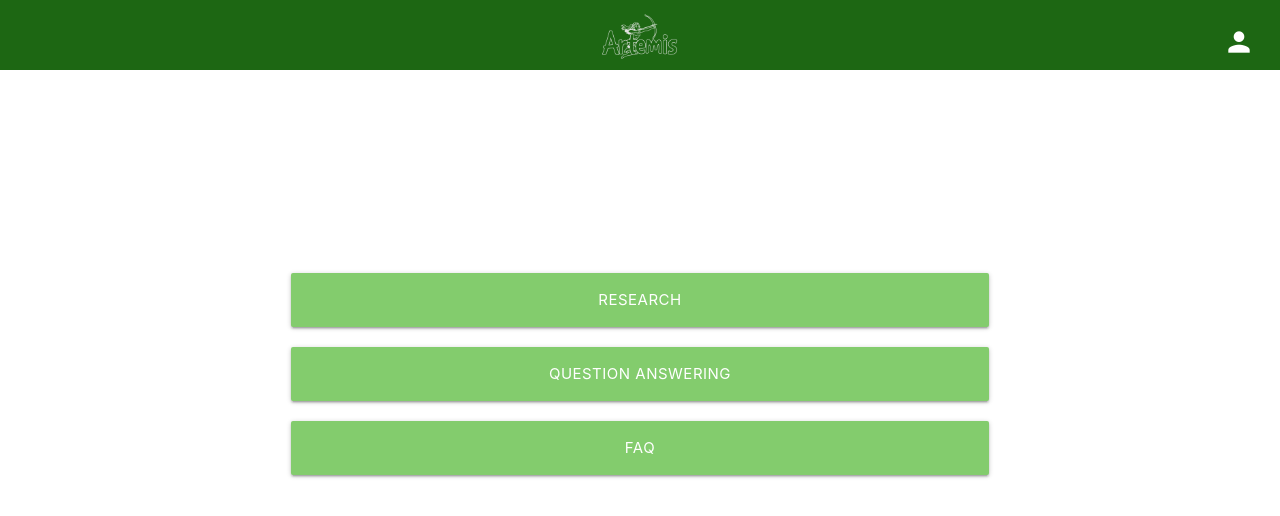
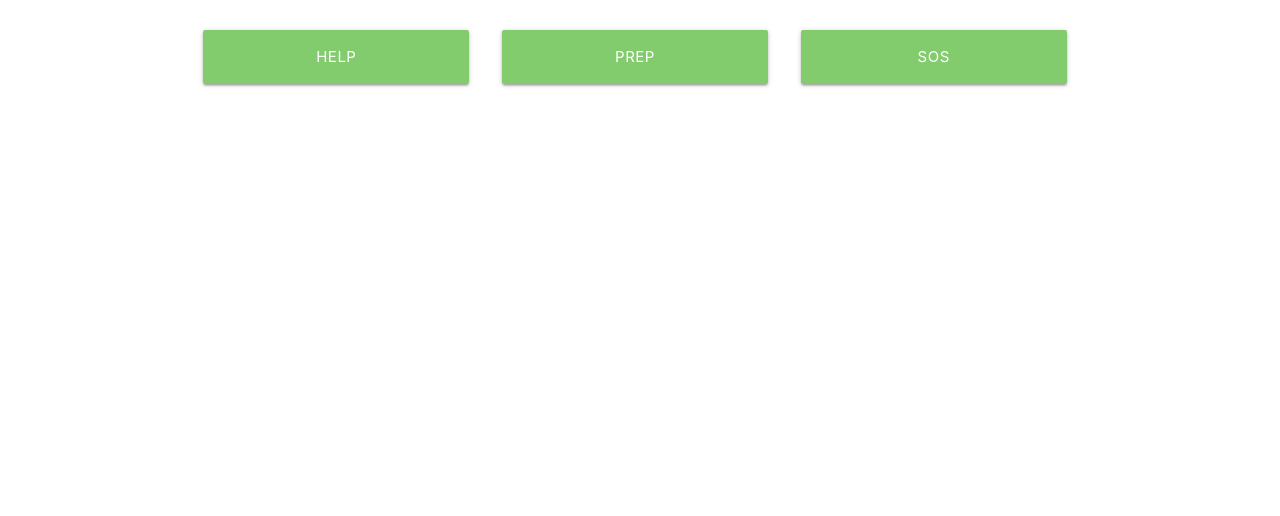
Before and after one commit to BonelessWater/Artemis, a React (Create React App) app in the folder artemis/: page / in a window 1280 px wide. Shown: the top 516 px of the page. Built offline with nearby package versions, Linux system fonts and the light colour scheme; a web font is replaced by a local one.

Commit message:
trophy image

```diff
--- a/artemis/src/App.js
+++ b/artemis/src/App.js
@@ -2,7 +2,6 @@
 import './App.css';
 import React from 'react';
 import { BrowserRouter as Router, Routes, Route } from 'react-router-dom';
-import Header from './components/Header';
 import Body from './components/Body';
 import ResearchPage from './components/ResearchPage';
 
@@ -24,7 +23,6 @@ const HelpPage = () => (
 
 const App = () => (
   <Router>
-    <Header />
     <Routes>
       <Route path="/" element={<Body />} />
       <Route path="/research" element={<ResearchPage />} />
--- a/artemis/src/components/Body.js
+++ b/artemis/src/components/Body.js
@@ -1,40 +1,159 @@
 // src/Body.js
-import React from 'react';
-import { Link } from 'react-router-dom'; // Import Link from react-router-dom
+import React, { useState, useEffect, useRef } from 'react';
+import { Link } from 'react-router-dom';
 
-const Body = () => {
-  // Style object for the buttons
-  const buttonStyle = {
-    width: '80%',
-    margin: '10px 0',
-    backgroundColor: '#83CC6D'
+// SosSlider Component – Slide from right to left to confirm SOS
+const SosSlider = ({ onConfirm }) => {
+  const sliderRef = useRef(null);
+  const handleRef = useRef(null);
+  const [dragging, setDragging] = useState(false);
+  const [startX, setStartX] = useState(0);
+  const [handleLeft, setHandleLeft] = useState(null);
+
+  // Set initial handle position (right aligned)
+  useEffect(() => {
+    if (sliderRef.current && handleRef.current) {
+      const sliderWidth = sliderRef.current.offsetWidth;
+      const handleWidth = handleRef.current.offsetWidth;
+      setHandleLeft(sliderWidth - handleWidth);
+    }
+  }, []);
+
+  const onMouseDown = (e) => {
+    e.stopPropagation();
+    e.preventDefault();
+    setDragging(true);
+    setStartX(e.clientX);
+  };
+
+  const onMouseMove = (e) => {
+    if (!dragging) return;
+    e.stopPropagation();
+    e.preventDefault();
+    if (sliderRef.current && handleRef.current) {
+      const sliderWidth = sliderRef.current.offsetWidth;
+      const handleWidth = handleRef.current.offsetWidth;
+      const dx = e.clientX - startX;
+      setHandleLeft((prev) => {
+        let newLeft = (prev !== null ? prev + dx : 0);
+        if (newLeft < 0) newLeft = 0;
+        if (newLeft > sliderWidth - handleWidth) newLeft = sliderWidth - handleWidth;
+        return newLeft;
+      });
+      setStartX(e.clientX);
+    }
+  };
+
+  const onMouseUp = (e) => {
+    if (!dragging) return;
+    e.stopPropagation();
+    e.preventDefault();
+    setDragging(false);
+    // If the handle has been dragged far enough left (e.g., less than 20px), confirm SOS
+    if (handleLeft !== null && handleLeft < 20) {
+      if (onConfirm) onConfirm();
+    } else {
+      // Reset the handle to the right side
+      if (sliderRef.current && handleRef.current) {
+        const sliderWidth = sliderRef.current.offsetWidth;
+        const handleWidth = handleRef.current.offsetWidth;
+        setHandleLeft(sliderWidth - handleWidth);
+      }
+    }
   };
 
   return (
-    <div className="container center-align" style={{ marginTop: '30px' }}>
+    <div
+      ref={sliderRef}
+      style={{
+        position: 'relative',
+        width: '300px',
+        height: '50px',
+        background: '#eee',
+        borderRadius: '25px',
+        overflow: 'hidden',
+        margin: '20px auto'
+      }}
+      onMouseMove={onMouseMove}
+      onMouseUp={onMouseUp}
+      onMouseLeave={onMouseUp} // Reset if mouse leaves slider area
+    >
       <div
-        className="row"
-        style={{ minHeight: '70vh', display: 'flex', flexDirection: 'column', justifyContent: 'center' }}
+        ref={handleRef}
+        onMouseDown={onMouseDown}
+        style={{
+          position: 'absolute',
+          left: handleLeft,
+          top: 0,
+          bottom: 0,
+          width: '80px',
+          background: '#CFA575',
+          borderRadius: '25px',
+          display: 'flex',
+          alignItems: 'center',
+          justifyContent: 'center',
+          cursor: 'pointer',
+          userSelect: 'none'
+        }}
       >
-        <div className="col s12">
-          {/* Use Link to navigate to the research page */}
-          <Link to="/research" className="btn-large" style={buttonStyle}>
-            Research
-          </Link>
-        </div>
-        <div className="col s12">
-          <button className="btn-large" style={buttonStyle}>
-            Question Answering
-          </button>
-        </div>
-        <div className="col s12">
-          <button className="btn-large" style={buttonStyle}>
-            FAQ
-          </button>
-        </div>
+        SOS
       </div>
     </div>
   );
 };
 
+const Body = () => {
+  // State to show/hide the SOS confirmation card
+  const [showSosCard, setShowSosCard] = useState(false);
+
+  // Called when the slider confirms the SOS action
+  const handleSosConfirm = () => {
+    alert('SOS Confirmed!');
+    setShowSosCard(false);
+  };
+
+  return (
+    <div className="container center-align" style={{ marginTop: '30px' }}>
+      {/* Three buttons next to each other */}
+      <div className="row" style={{ display: 'flex', justifyContent: 'center', gap: '10px' }}>
+        <div className="col s4">
+          <button className="btn-large" style={{ backgroundColor: '#83CC6D', width: '100%' }}>
+            Help
+          </button>
+        </div>
+        <div className="col s4">
+          <button className="btn-large" style={{ backgroundColor: '#83CC6D', width: '100%' }}>
+            Prep
+          </button>
+        </div>
+        <div className="col s4">
+          <button
+            className="btn-large"
+            style={{ backgroundColor: '#83CC6D', width: '100%' }}
+            onClick={() => setShowSosCard(true)}
+          >
+            SOS
+          </button>
+        </div>
+      </div>
+
+      {/* Conditionally render the SOS confirmation card */}
+      {showSosCard && (
+        <div className="card" style={{ margin: '20px auto', width: '90%', maxWidth: '400px' }}>
+          <div className="card-content">
+            <span className="card-title">Confirm SOS</span>
+            <p>Slide the button to confirm SOS.</p>
+            <SosSlider onConfirm={handleSosConfirm} />
+          </div>
+          <div className="card-action">
+            <button className="btn red" onClick={() => setShowSosCard(false)}>
+              Cancel
+            </button>
+          </div>
+        </div>
+      )}
+    </div>
+  );
+};
+
 export default Body;
--- a/artemis/src/components/Header.js
+++ /dev/null
@@ -1,194 +0,0 @@
-// src/Header.js
-import React, { useEffect, useRef, useState } from 'react';
-import M from 'materialize-css';
-import 'materialize-css/dist/css/materialize.min.css';
-import { Link } from 'react-router-dom';
-
-// SosSlider Component – Slide from right to left to activate SOS mode
-const SosSlider = ({ onActivate }) => {
-  const sliderRef = useRef(null);
-  const handleRef = useRef(null);
-  const [dragging, setDragging] = useState(false);
-  const [startX, setStartX] = useState(0);
-  const [handleLeft, setHandleLeft] = useState(null);
-
-  // Set initial handle position (right aligned)
-  useEffect(() => {
-    if (sliderRef.current && handleRef.current) {
-      const sliderWidth = sliderRef.current.offsetWidth;
-      const handleWidth = handleRef.current.offsetWidth;
-      setHandleLeft(sliderWidth - handleWidth);
-    }
-  }, []);
-
-  const onMouseDown = (e) => {
-    e.stopPropagation();
-    e.preventDefault();
-    setDragging(true);
-    setStartX(e.clientX);
-  };
-
-  const onMouseMove = (e) => {
-    if (!dragging) return;
-    e.stopPropagation();
-    e.preventDefault();
-    if (sliderRef.current && handleRef.current) {
-      const sliderWidth = sliderRef.current.offsetWidth;
-      const handleWidth = handleRef.current.offsetWidth;
-      const dx = e.clientX - startX;
-      // Update handle position; constrain within [0, sliderWidth - handleWidth]
-      setHandleLeft((prev) => {
-        let newLeft = (prev !== null ? prev + dx : 0);
-        if (newLeft < 0) newLeft = 0;
-        if (newLeft > sliderWidth - handleWidth) newLeft = sliderWidth - handleWidth;
-        return newLeft;
-      });
-      setStartX(e.clientX);
-    }
-  };
-
-  const onMouseUp = (e) => {
-    if (!dragging) return;
-    e.stopPropagation();
-    e.preventDefault();
-    setDragging(false);
-    // If the handle has been dragged far enough left (threshold: <20px), trigger SOS
-    if (handleLeft !== null && handleLeft < 20) {
-      if (onActivate) onActivate();
-    } else {
-      // Otherwise, reset the handle to the right side
-      if (sliderRef.current && handleRef.current) {
-        const sliderWidth = sliderRef.current.offsetWidth;
-        const handleWidth = handleRef.current.offsetWidth;
-        setHandleLeft(sliderWidth - handleWidth);
-      }
-    }
-  };
-
-  return (
-    <div
-      ref={sliderRef}
-      style={{
-        position: 'relative',
-        width: '300px',
-        height: '50px',
-        background: '#eee',
-        borderRadius: '25px',
-        overflow: 'hidden',
-        margin: '20px auto'
-      }}
-      onMouseMove={onMouseMove}
-      onMouseUp={onMouseUp}
-      onMouseLeave={onMouseUp} // Reset handle if mouse leaves the slider area
-    >
-      <div
-        ref={handleRef}
-        onMouseDown={onMouseDown}
-        style={{
-          position: 'absolute',
-          left: handleLeft,
-          top: 0,
-          bottom: 0,
-          width: '80px',
-          background: '#CFA575',
-          borderRadius: '25px',
-          display: 'flex',
-          alignItems: 'center',
-          justifyContent: 'center',
-          cursor: 'pointer',
-          userSelect: 'none'
-        }}
-      >
-        SOS
-      </div>
-    </div>
-  );
-};
-
-const Header = () => {
-  useEffect(() => {
-    // Initialize Materialize CSS sidenav
-    const elems = document.querySelectorAll('.sidenav');
-    M.Sidenav.init(elems, {});
-  }, []);
-
-  const handleSosActivate = () => {
-    // Replace with your actual SOS activation logic
-    alert('SOS Activated');
-  };
-
-  return (
-    <>
-      <nav>
-        <div
-          className="nav-wrapper"
-          style={{ backgroundColor: 'rgb(29, 103, 19)', height: '70px' }}
-        >
-          {/* Hamburger Icon */}
-          <a
-            href="#!"
-            data-target="mobile-menu"
-            className="sidenav-trigger left"
-            style={{ paddingLeft: '0px' }}
-          >
-            <i
-              className="material-icons"
-              style={{
-                color: '#ffffff',
-                fontSize: '32px',
-                padding: '10px'
-              }}
-            >
-              menu
-            </i>
-          </a>
-          {/* Centered Logo */}
-          <a href="#!" className="brand-logo center">
-            <img
-              src={`${process.env.PUBLIC_URL}/artemis_logo-transparent-white.png`}
-              alt="Artemis Logo"
-              style={{ height: '85px', width: 'auto' }}
-            />
-          </a>
-          {/* Profile Icon */}
-          <ul className="right">
-            <li>
-              <a href="#!">
-                <i
-                  className="material-icons"
-                  style={{
-                    color: '#ffffff',
-                    fontSize: '32px',
-                    paddingRight: '25px',
-                    padding: '10px'
-                  }}
-                >
-                  person
-                </i>
-              </a>
-            </li>
-          </ul>
-        </div>
-      </nav>
-
-      {/* Sidenav for the dropdown sidebar */}
-      <ul className="sidenav" id="mobile-menu">
-        <li>
-          <Link to="/">Home</Link>
-        </li>
-        <li>
-          <Link to="/settings">Settings</Link>
-        </li>
-        <li>
-          <Link to="/help">Help</Link>
-        </li>
-        <li>
-          {/* Replace the plain SOS button with the slider */}
-          <SosSlider onActivate={handleSosActivate} />
-        </li>
-      </ul>
-    </>
-  );
-};
-
-export default Header;
--- a/artemis/src/components/ResearchPage.js
+++ b/artemis/src/components/ResearchPage.js
@@ -55,7 +55,6 @@ const ResearchPage = () => {
         style={{
           fontFamily: 'Fantasy, cursive',
           color: 'rgba(77, 203, 70, 0.92)',
-          //textShadow: '2px 2px 4px rgba(0,0,0,0.5)'
         }}
       >
         Bounties
```
Also changed, not shown: artemis/public/images/trophy.webp (added), 1 other file (tests, documents, lock files or other folders).
